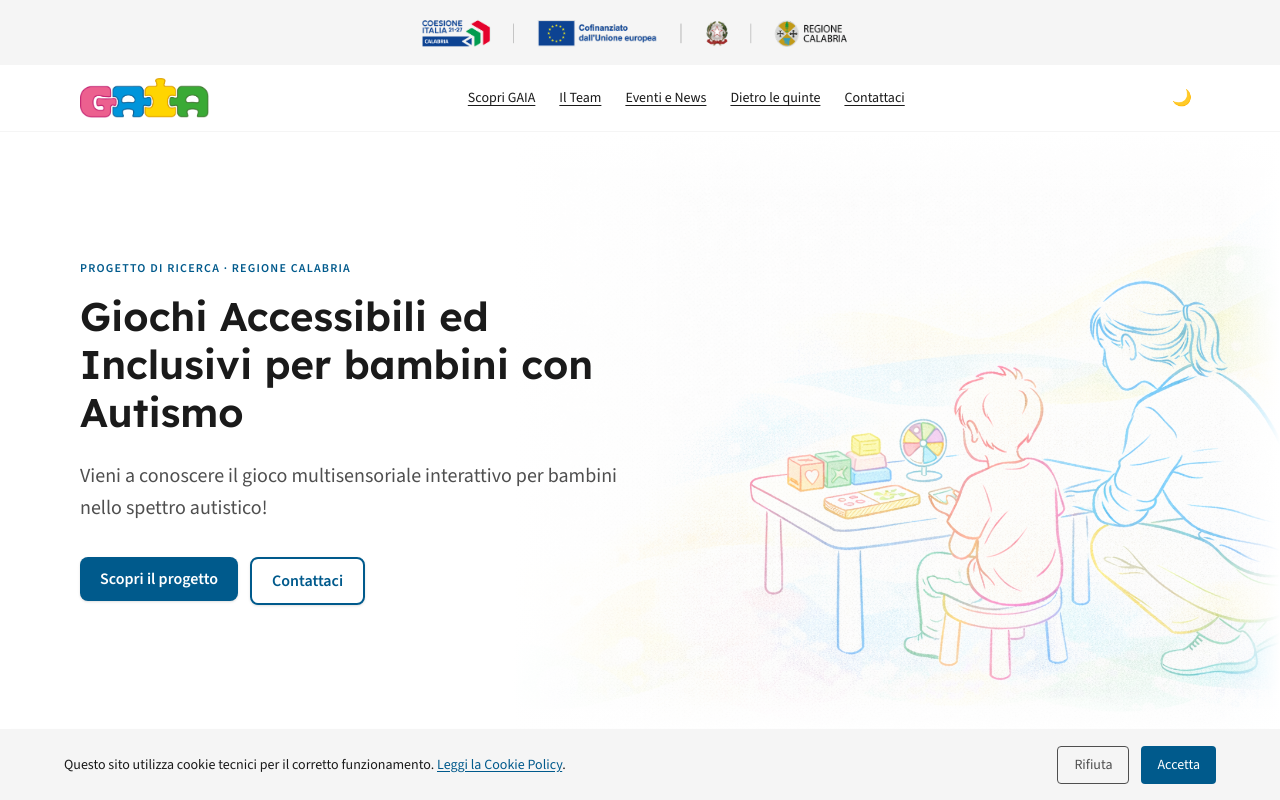
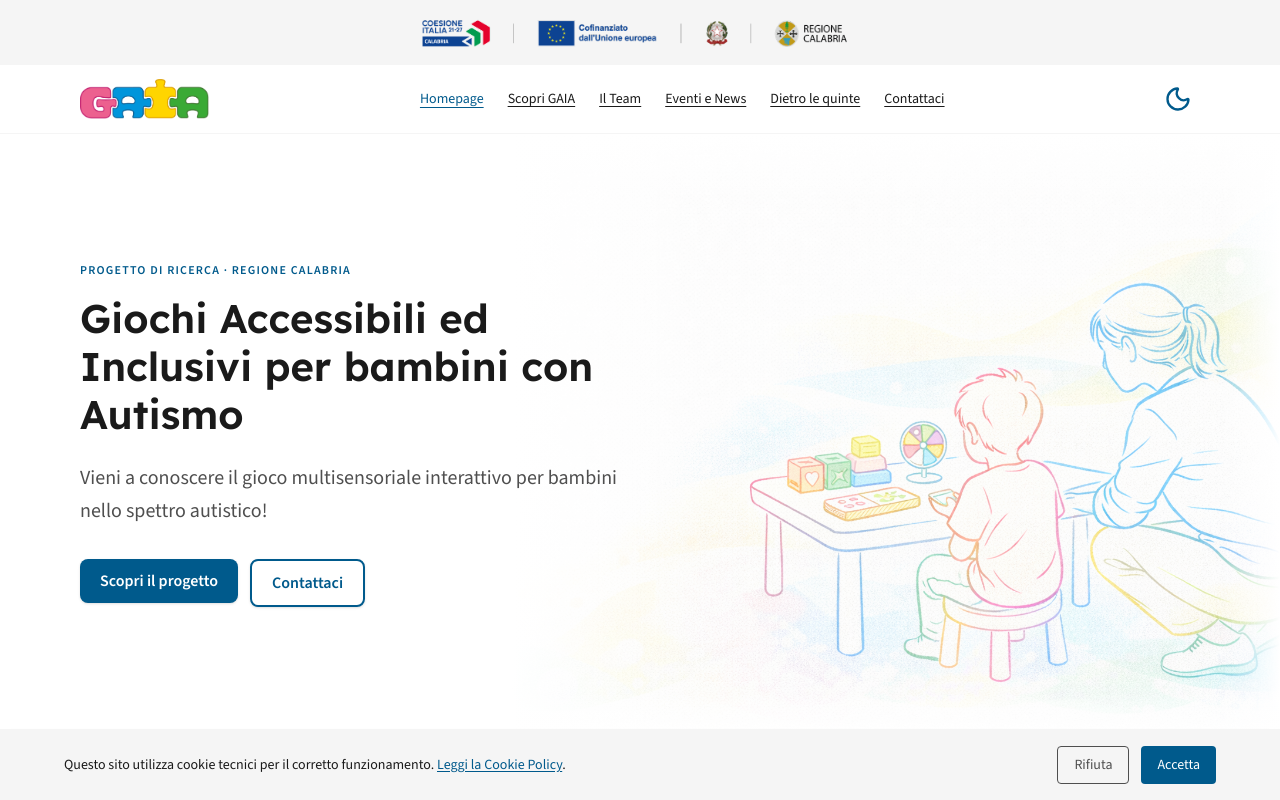
Before and after one commit to LauraCorrado/gaia-game, a React (Vite) app: page / in a window 1280 px wide. Shown: the top 800 px of the page. Built offline with nearby package versions, Linux system fonts and the light colour scheme.

Commit message:
feat(Header.tsx): modifica dark/light mode toggle icons e milgioramento UX e a11y

```diff
--- a/src/components/shared/Header.tsx
+++ b/src/components/shared/Header.tsx
@@ -2,8 +2,10 @@ import { useState, useEffect } from "react";
 import { NavLink } from "react-router-dom";
 import { toggleDarkMode, isDarkMode } from "../../utils/darkMode";
 import logoGAIA from "../../assets/img/gaia_logo_cut.png";
+import { Sun, Moon } from "lucide-react";
 
 const navLinks = [
+  { to: "/", label: "Homepage" },
   { to: "/scopri-gaia", label: "Scopri GAIA" },
   { to: "/team", label: "Il Team" },
   { to: "/eventi-news", label: "Eventi e News" },
@@ -73,12 +75,12 @@ export default function Header() {
             aria-label={
               dark ? "Attiva modalità chiara" : "Attiva modalità scura"
             }
+              title={dark ? "Passa a modalità chiara" : "Passa a modalità scura"}
             className="p-2 rounded-full hover:bg-lm-bg-secondary dark:hover:bg-dm-bg-secondary transition-colors"
           >
-            {dark ? "☀️" : "🌙"}
+            {dark ? <Sun className="w-7 h-7 text-dm-yellow" /> : <Moon className="w-7 h-7 text-lm-blue" />}
           </button>
 
-          {/* Hamburger */}
           <button
             onClick={() => setMenuOpen(!menuOpen)}
             aria-expanded={menuOpen}
```
